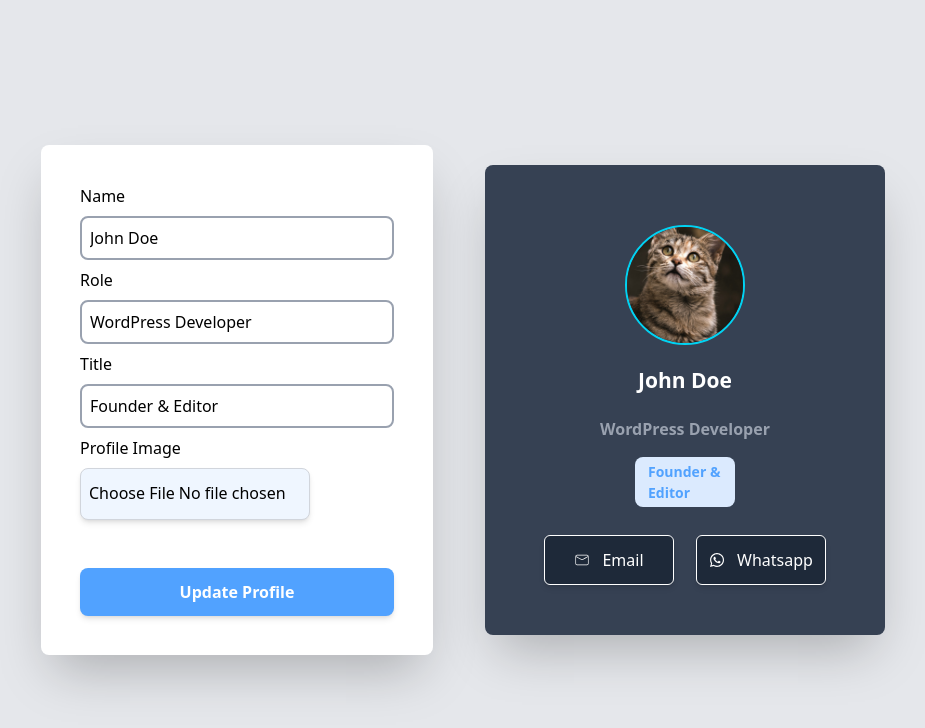
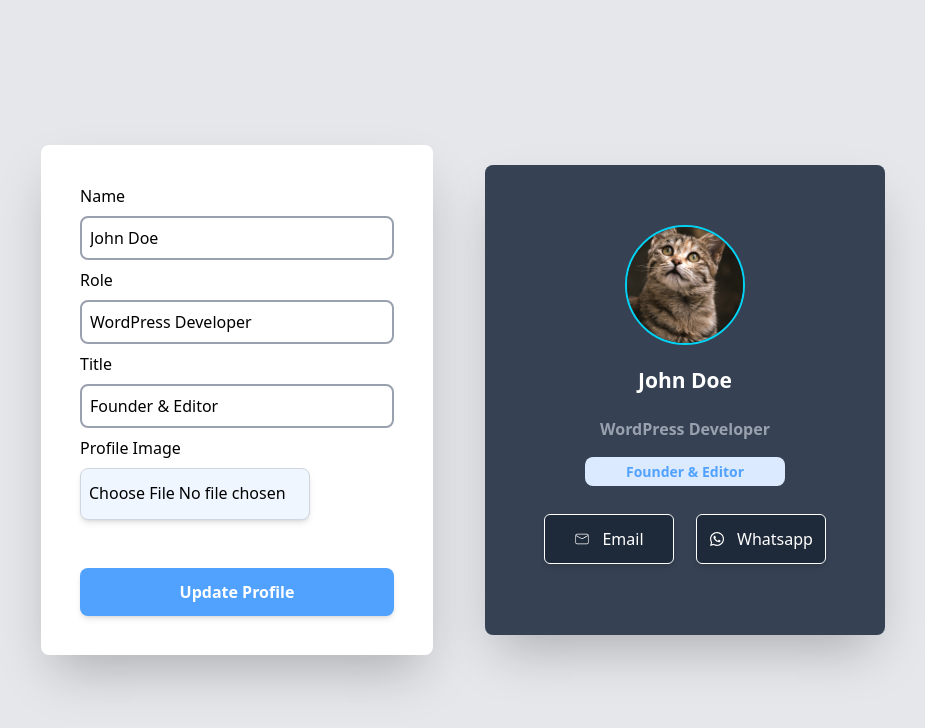
Before and after one commit to navaneethpv/Profile-card-generator, a React (Vite) app: page / in a window 1280 px wide. Shown: the top 728 px of the page, without its empty margins (177-1102 px from the left). Built offline with nearby package versions, Linux system fonts and the light colour scheme.

Commit message:
Update Cards component to adjust title container width

```diff
--- a/src/components/Cards.jsx
+++ b/src/components/Cards.jsx
@@ -16,7 +16,7 @@ const Cards = ({Profile}) => {
       <p className="text-center text-gray-400 mt-5 font-semibold text-[16px]">
         {Profile.role}
       </p>
-      <div className="bg-blue-100 flex justify-around w-1/4 mx-auto px-[13px] py-1 mt-4 rounded-lg">
+      <div className="bg-blue-100 flex justify-around w-1/2 mx-auto px-[13px] py-1 mt-4 rounded-lg">
         <p className="text-blue-400 font-semibold text-[14px]">
           {Profile.title}
         </p>
```
